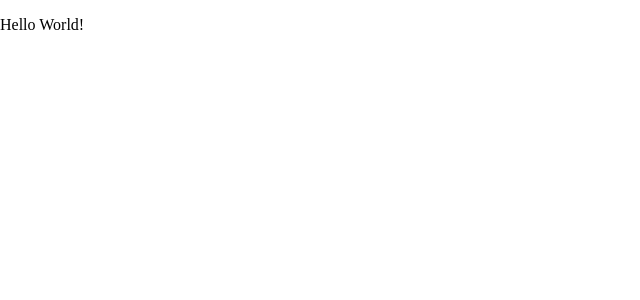
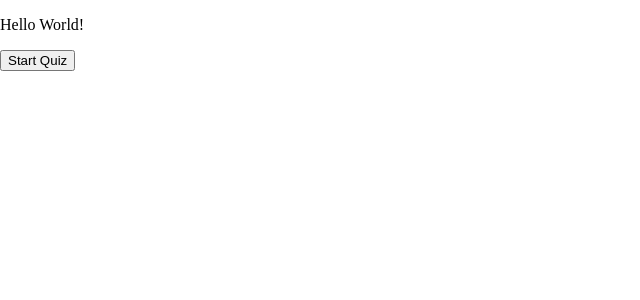
Before and after one commit to Kaleb-Moore/React-Trivia-App, a React (Vite) app in the folder React-Trivia-App/: page / in a window 1280 px wide. Shown: the top 300 px of the page, without its empty margins (0-640 px from the left). Built offline with nearby package versions, Linux system fonts and the light colour scheme.

Commit message:
Create Button Component

```diff
--- a/React-Trivia-App/src/App.jsx
+++ b/React-Trivia-App/src/App.jsx
@@ -1,9 +1,11 @@
 import React from 'react';
+import Button from './Button.jsx';
 
 export default function App() {
     return (
         <div>
             <p>Hello World!</p>
+            <Button value="Start Quiz"/>
         </div>
     )
 }
--- /dev/null
+++ b/React-Trivia-App/src/Button.jsx
@@ -0,0 +1,7 @@
+import React from 'react';
+
+export default function Button(props) {
+    return (
+        <button className='btn'>{props.value}</button>
+    )
+}
```
